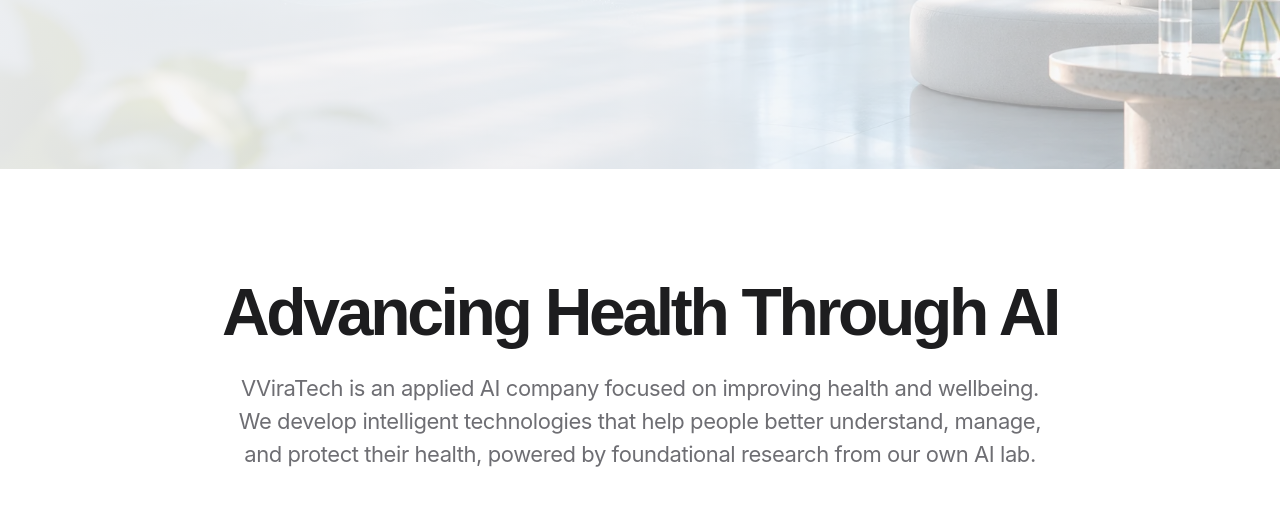
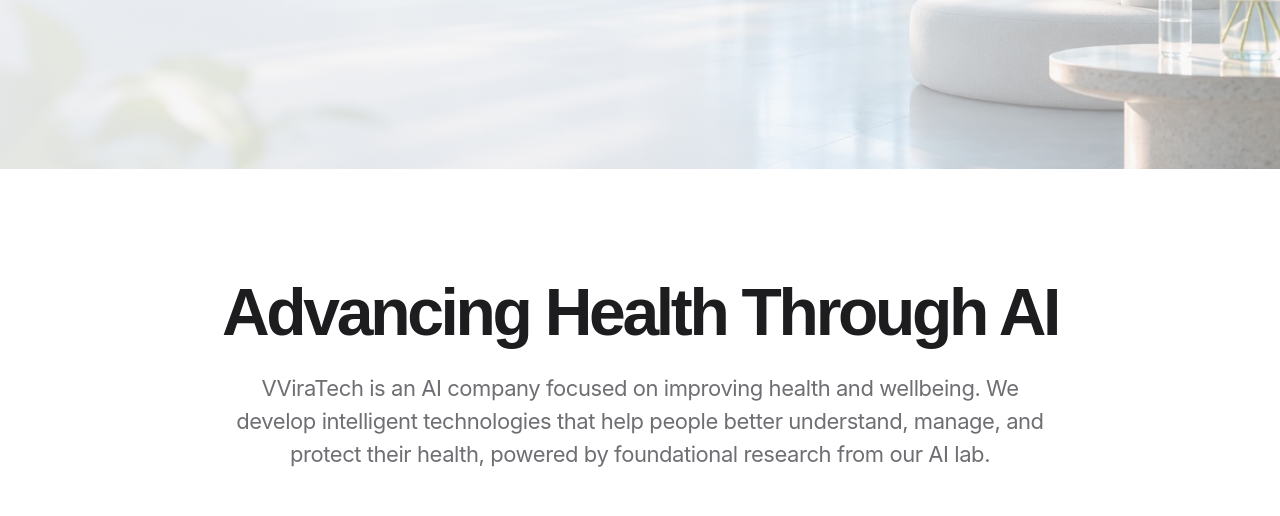
Before and after one commit to VVIRATechnology/VVIRATechnology.github.io, a plain HTML site: page index.html in a window 1280 px wide. Shown: the part 451-967 px from the top of the page. Drawn offline with Linux system fonts and the light colour scheme; files whose address does not match are found by name.

Commit message:
Update index.html

```diff
--- a/index.html
+++ b/index.html
@@ -548,9 +548,9 @@
             <h2>Advancing Health Through AI</h2>
 
             <h3>
-              VViraTech is an applied AI company focused on improving health and wellbeing.
+              VViraTech is an AI company focused on improving health and wellbeing.
               We develop intelligent technologies that help people better understand, manage,
-              and protect their health, powered by foundational research from our own AI lab.
+              and protect their health, powered by foundational research from our AI lab.
             </h3>
 
             <ul>
```
